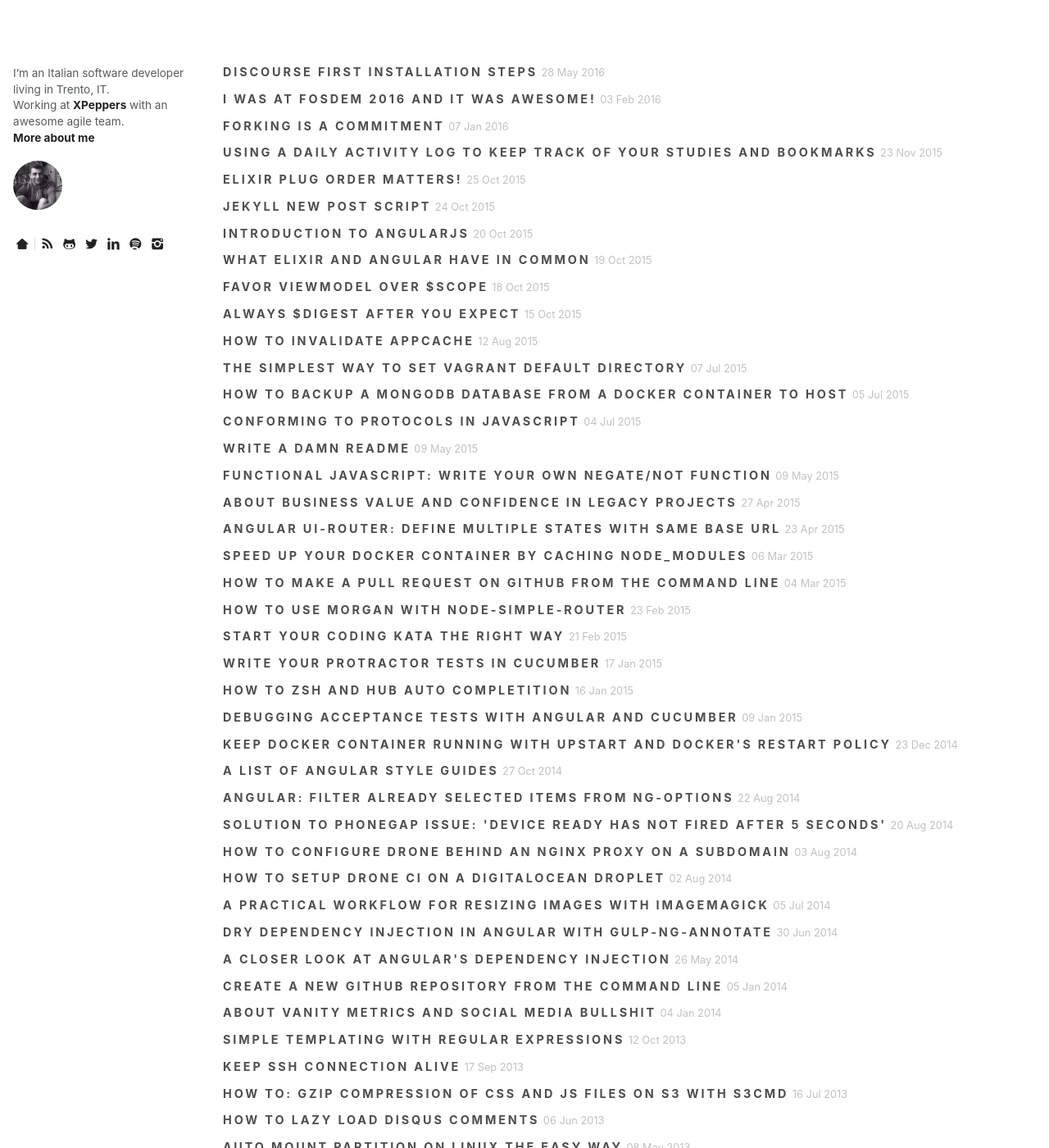
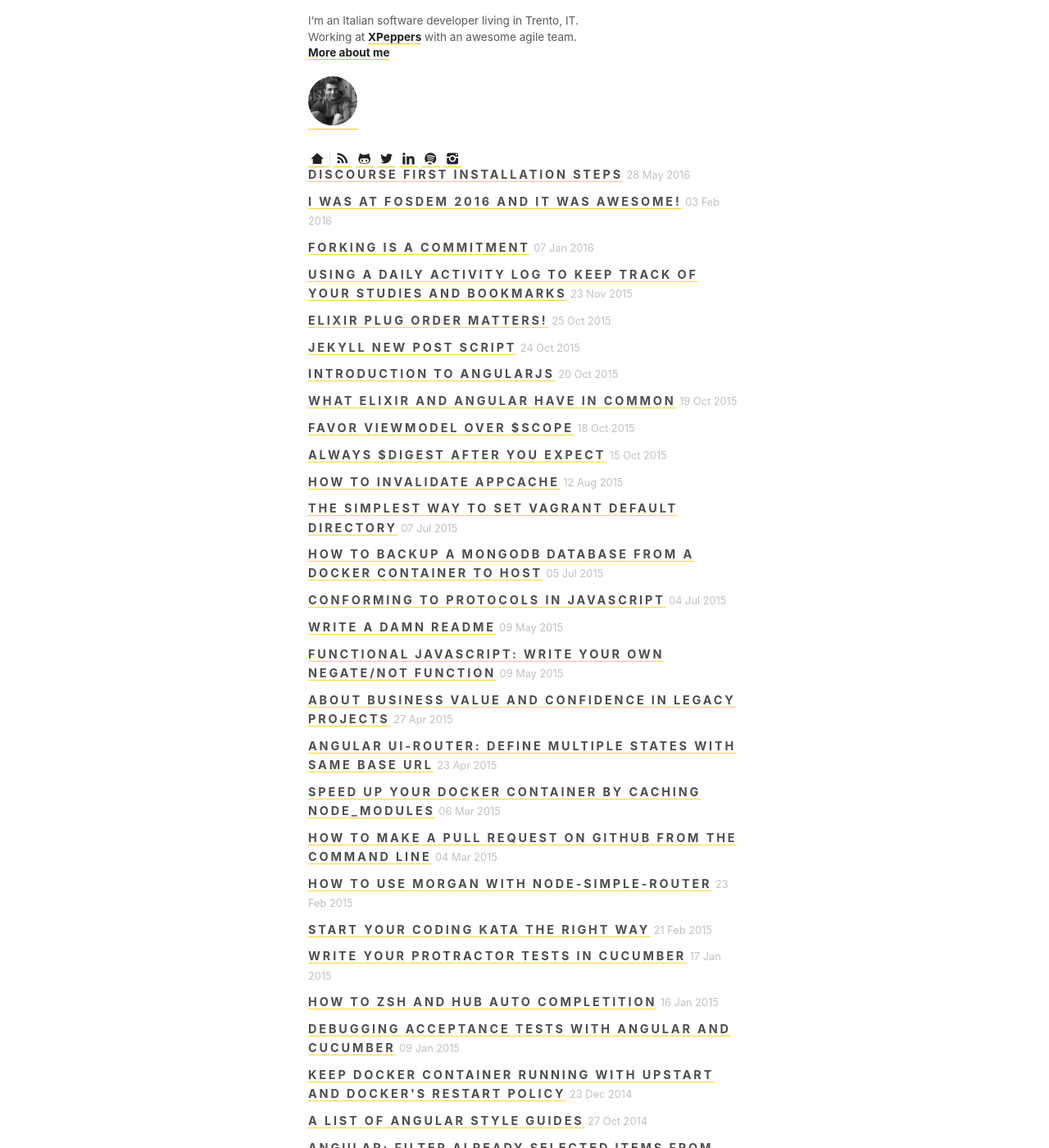
Before and after one commit to christian-fei/christian-fei.github.io-pandoc, a Jekyll site: the page built from index.html, in a window 1280 px wide and 1400 px high. Shown: the whole window at 82% size. Built offline with Jekyll 4.4.1, drawn with Linux system fonts in a browser that asks for light colours; a style sheet for code colours, icons or effects is not loaded.

Commit message:
removed grid and sidebar

```diff
--- a/_layouts/default.html
+++ b/_layouts/default.html
@@ -29,7 +29,6 @@
     {% endif %}
 
     <link rel="stylesheet" type="text/css" media="screen" href="https://raw.githubusercontent.com/resir014/Clear-Sans-Webfont/master/css/clear-sans.css">
-    <link rel="stylesheet" type="text/css" href="/assets/css/typogrid.css" />
     <link rel="stylesheet" type="text/css" href="/assets/css/colors.min.css" />
     <link rel="stylesheet" type="text/css" href="/assets/fontello-cf/css/fontello.css" />
     <link rel="stylesheet" type="text/css" href="/assets/css/main.css" />
@@ -37,8 +36,8 @@
   <body>
     <main class="container">
       <div class="row">
-        <div class="col-2 mobile-col-10 mobile-center">
-          <div class="sidebar__container">
+        <div class="">
+          <div class="">
             <p class="intro">
               I’m an Italian software developer living in Trento, IT.
               <br/>
--- a/assets/css/main.css
+++ b/assets/css/main.css
@@ -8,22 +8,10 @@
   margin-top: 1rem;
 }
 
-@media (min-width: 60em) {
-  .sidebar__container {
-      position: fixed;
-      overflow: auto;
-      -webkit-overflow-scrolling: touch;
-      left: 0;
-      top: 0;
-      bottom: 0;
-      padding: 5rem 1rem 2rem 1rem;
-      width: calc(20% + 1rem);
-      max-width: 18rem;
-  }
 
-  .intro {
-    margin-top: 0;
-  }
+.container {
+  max-width: 33em;
+  margin: 0 auto;
 }
 
 /*typography*/
@@ -72,18 +60,15 @@ blockquote {
 a {
   font-weight: bold;
   color: #222;
+  border-bottom: 1px solid rgb(255, 202, 0);
+}
+a:hover, a:active, a:focus {
+  background-color: rgb(255, 202, 0) !important;
 }
 
 .tac {
   text-align: center;
 }
-
-@media all and (max-width: 768px) {
-  html {
-    font-size: 15px;
-  }
-}
-
 
 
 
```
